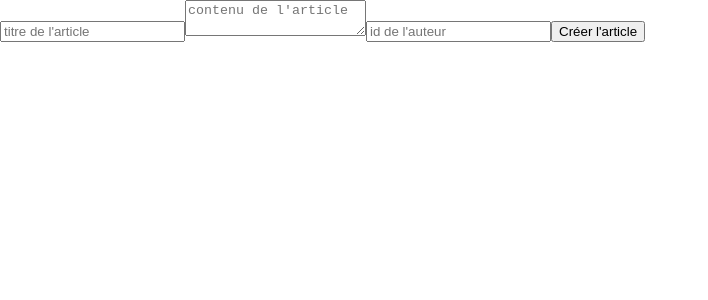
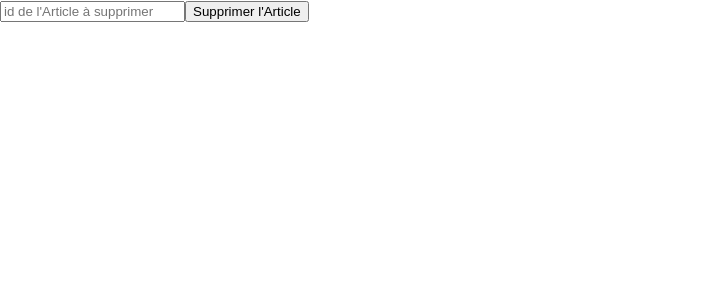
Before and after one commit to faridarezki/bge-first-react-project, a React (Create React App) app: page / in a window 1280 px wide. Shown: the top 300 px of the page, without its empty margins (0-708 px from the left). Built offline with nearby package versions, Linux system fonts and the light colour scheme.

Commit message:
add DeleteArticle

```diff
--- a/src/App.js
+++ b/src/App.js
@@ -1,10 +1,10 @@
 import React from 'react';
-import CreateArticle from './CreateArticle';
+import DeleteArticle from './DeleteArticle';
 
 const App = () => {
   return (
     <div>
-      <CreateArticle />
+      <DeleteArticle />
     </div>
   );
 }
--- /dev/null
+++ b/src/DeleteArticle.js
@@ -0,0 +1,35 @@
+import React, { useState } from 'react';
+
+const DeleteArticle = () => {
+    const [ id, setId ] = useState(""); // let id = "";
+
+    const handleSubmit = (event) => {
+        event.preventDefault();
+
+        console.log("id : ", id);
+    }
+
+    const handleChange = (event) => {
+        switch (event.target.name) {
+            case "id":
+                setId(event.target.value);
+                break;
+            // no default
+        }
+    }
+
+    return (
+        <form onSubmit={handleSubmit}>
+            <input
+                type="number"
+                name="id"
+                onChange={handleChange}
+                value={id}
+                placeholder="id de l'Article à supprimer"
+            />
+            <button type="submit" >Supprimer l'Article</button>
+        </form>
+    );
+}
+
+export default DeleteArticle;
```
